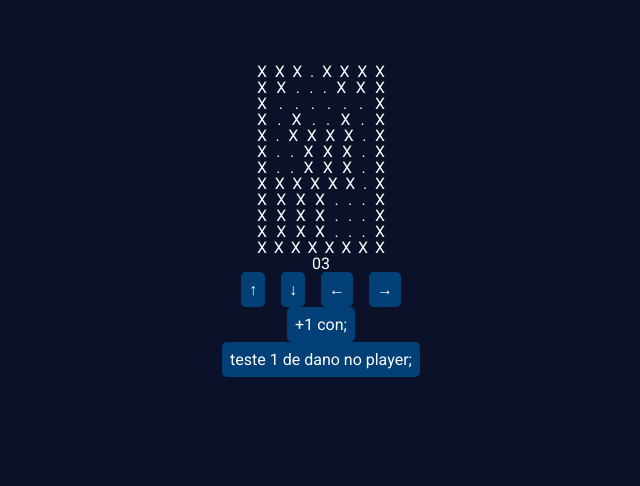
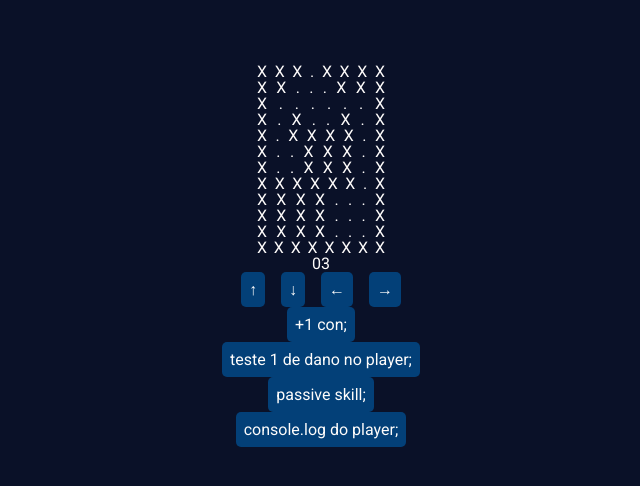
Before and after one commit to Pololokka/dungeon_crawler, a React (Vite) app: page / in a window 1280 px wide. Shown: the top 486 px of the page, without its empty margins (319-959 px from the left). Built offline with nearby package versions, Linux system fonts and the light colour scheme.

Commit message:
:construction: feat: fazendo métodos do player

```diff
--- a/src/App.tsx
+++ b/src/App.tsx
@@ -101,6 +101,7 @@ function App() {
           &rarr;
         </button>
       </div>
+
       <button
         className="button text"
         onClick={() => {
@@ -109,8 +110,17 @@ function App() {
       >
         +1 con;
       </button>
+
       <button className="button text" onClick={() => player.takeDmg(1)}>
         teste 1 de dano no player;
+      </button>
+
+      <button className="button text" onClick={() => player.passiveSkill()}>
+        passive skill;
+      </button>
+
+      <button className="button text" onClick={() => console.log(player)}>
+        console.log do player;
       </button>
     </main>
   );
--- a/src/Func/Creatures/player.ts
+++ b/src/Func/Creatures/player.ts
@@ -41,6 +41,7 @@ class Player {
     this.agi = _agiBought;
     this.int = _intBought;
     this.per = _perBought;
+    this.isAlive = true;
     this.playerLvl = _playerLvl;
 
     this.maxHP = Math.ceil(this.con * 1.25) + 10 + this.playerLvl;
@@ -55,9 +56,25 @@ class Player {
   };
 
   takeDmg = (dmg: number) => {
-    this.curHP -= dmg;
-    console.log(this.name + ' recebeu ' + dmg + ' de dano!');
+    if (this.isAlive) {
+      this.curHP -= dmg;
+      console.log(`${this.name} recebeu ${dmg} de dano!`);
+      if (this.curHP <= 0) {
+        this.playerDeath();
+      }
+    } else {
+      console.log('o player está morto');
+    }
   };
+
+  playerDeath = () => {
+    this.isAlive = false;
+    console.log('o player está morto');
+  };
+
+  passiveSkill() {
+    console.log('essa é uma passive skill padrão');
+  }
 }
 
 class Barbarian extends Player {
@@ -81,12 +98,13 @@ class Barbarian extends Player {
       _perBought,
       _playerLvl,
     );
+    this.className = 'Bárbaro';
+  }
 
-    let bonusDmg = (100 - (100 * 5) / this.maxHP).toFixed(1);
-
-    this.className = 'Bárbaro';
-
-    this.passiveSkill = bonusDmg;
+  passiveSkill() {
+    const bonusDmg = (100 - (100 * this.curHP) / this.maxHP).toFixed(1);
+    console.log(`O bonus é de ${bonusDmg}`);
+    return bonusDmg;
   }
 }
 
```
